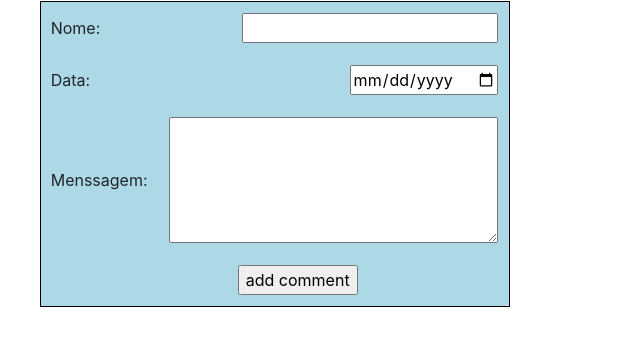
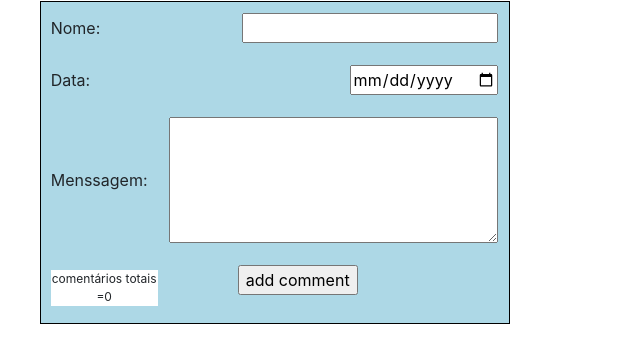
Before and after one commit to pablo-oliveiraDev/challenge-page-comments, a plain HTML site: page index.html in a window 1280 px wide. Shown: the part 55-418 px from the top of the page, without its empty margins (188-828 px from the left). Drawn offline with nearby package versions, Linux system fonts and the light colour scheme.

Commit message:
adicionado contador de comentarios

```diff
--- a/index.html
+++ b/index.html
@@ -11,7 +11,7 @@
     <link rel="stylesheet" href="./src/css/estilos.css">
     <link rel="stylesheet" href="https://stackpath.bootstrapcdn.com/bootstrap/4.4.1/css/bootstrap.min.css"
         integrity="sha384-Vkoo8x4CGsO3+Hhxv8T/Q5PaXtkKtu6ug5TOeNV6gBiFeWPGFN9MuhOf23Q9Ifjh" crossorigin="anonymous">
-        <title>Comentarios</title>
+    <title>Comentarios</title>
 
 </head>
 
@@ -54,7 +54,7 @@
                         </tr>
                         <tr>
                             <td>
-
+                                <p class="total" ></p>
                             </td>
                             <td class="justify-content-center aling-items-center" id="final-row">
                                 <input type="button" id="addcomment" value="add comment" />
--- a/src/css/estilos.css
+++ b/src/css/estilos.css
@@ -80,3 +80,9 @@ input#addcomment:hover{
     background-color: #fff;
 
 }
+.total{
+    background-color: #fff;
+    text-align: center;
+    margin-top: 15px;
+    font-size: 75%;
+}
--- a/src/java/comments.js
+++ b/src/java/comments.js
@@ -25,6 +25,7 @@ $(document).ready(function () {
             alert("Todos os campos devem ser preenchidos!")
             return
         }
+        location.reload(true);
         function converdata(){
             const teste=$('#data').val().split('-')
         var dd=teste[2],mm=teste[1],yyyy=teste[0]
@@ -48,5 +49,5 @@ $(document).ready(function () {
         $('#bodytext').val('');
 
     });
-
+    $('.total').html('comentários totais ='+i);
 });
```
